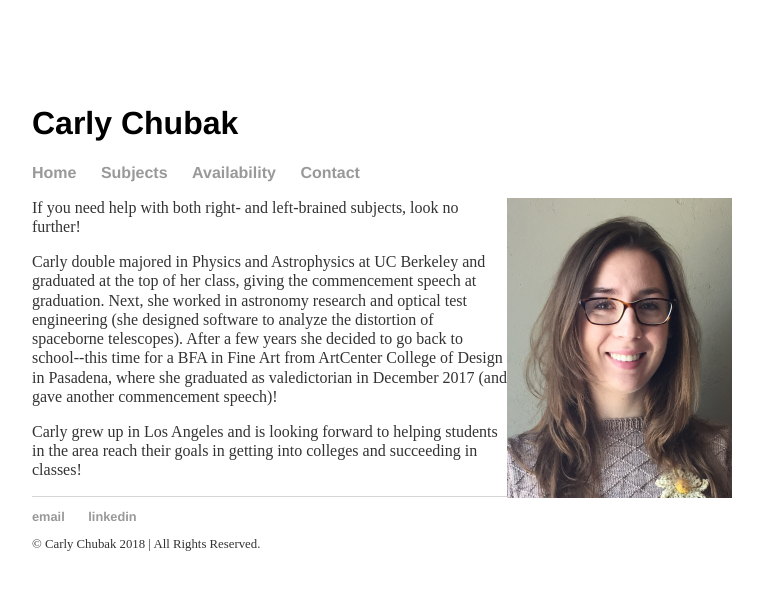
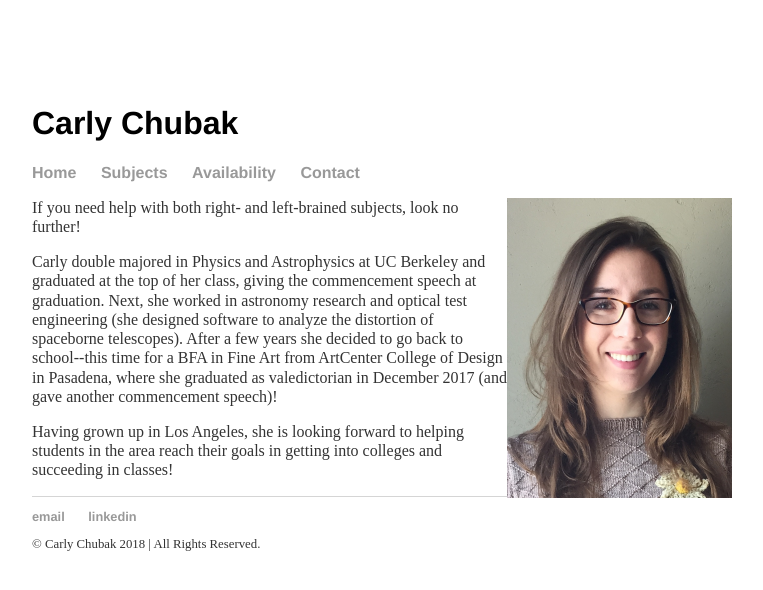
Before and after one commit to carlychubak/tutor, a Jekyll site: the page built from index.html, in a window 1280 px wide. Shown: the top 590 px of the page, without its empty margins (258-1021 px from the left). Built offline with Jekyll 4.4.1, drawn with Linux system fonts in a browser that asks for light colours.

Commit message:
Update index.html

```diff
--- a/index.html
+++ b/index.html
@@ -18,7 +18,7 @@ title: Carly Tutors
 	in December 2017 (and gave another commencement speech)!
 	</p>
 
-	<p>Carly grew up in Los Angeles and is looking forward to helping students in the area reach
+	<p>Having grown up in Los Angeles, she is looking forward to helping students in the area reach
 	their goals in getting into colleges and succeeding in classes!
 	</p>
 </div><!-- /.blurb -->
```
